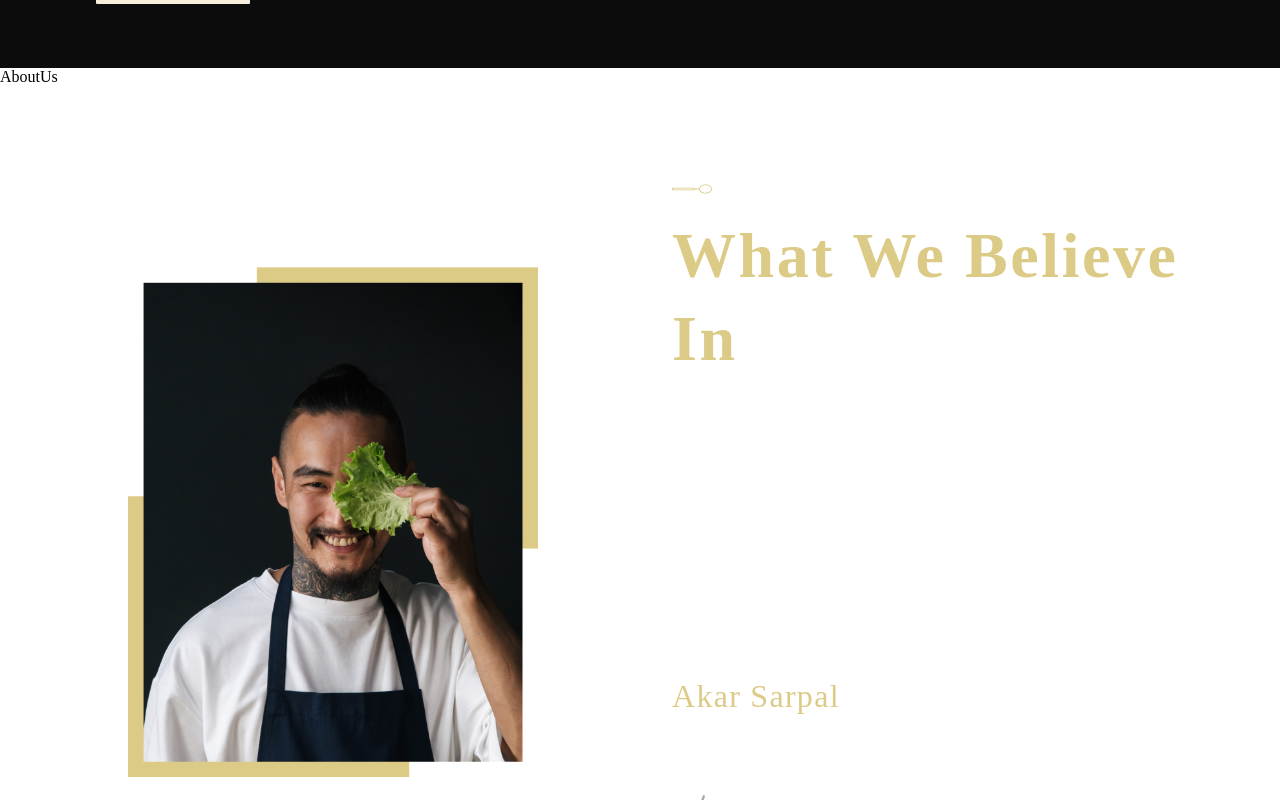
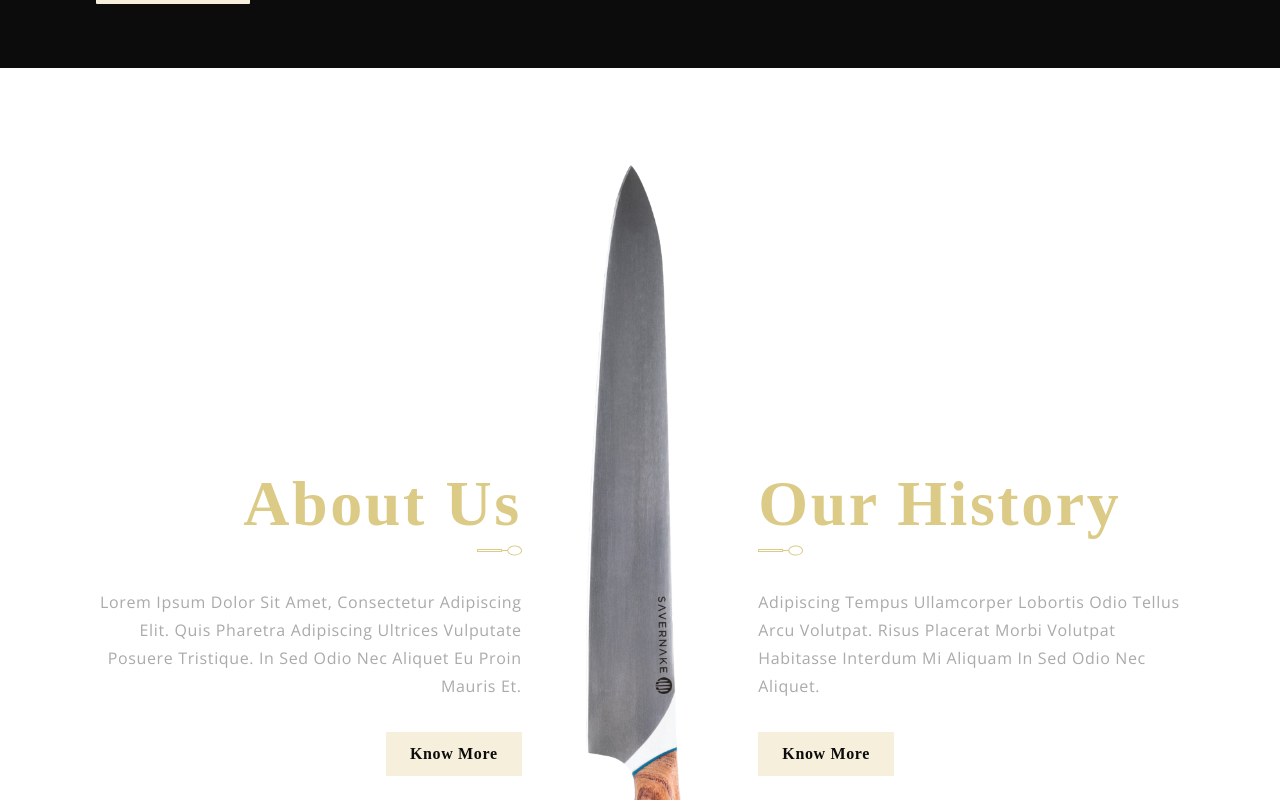
Before and after one commit to gonzalo-brandan/the-kutumb, a React (Create React App) app: page / in a window 1280 px wide. Shown: the part 860-1660 px from the top of the page. Built offline with nearby package versions, Linux system fonts and the light colour scheme; a web font is replaced by a local one.

Commit message:
add aboutus

```diff
--- a/src/container/AboutUs/AboutUs.css
+++ b/src/container/AboutUs/AboutUs.css
@@ -0,0 +1,81 @@
+.app__aboutus {
+    position: relative;
+}
+
+.app__aboutus-overlay {
+    position: absolute;
+    inset: 0;
+}
+
+.app__aboutus-overlay img {
+    width: 391px;
+    height: 415px;
+    z-index: 0;
+}
+
+.app__aboutus-content {
+    width: 100%;
+    z-index: 2;
+}
+
+.app__aboutus-content_about {
+    flex: 1;
+    display: flex;
+    justify-content: flex-end;
+    align-items: flex-end;
+    flex-direction: column;
+
+    text-align: right;
+}
+
+.app__aboutus-content_knife {
+    margin: 2rem 4rem;
+}
+
+.app__aboutus-content_knife img {
+    height: 910px;
+}
+
+.app__aboutus-content_history {
+    flex: 1;
+    display: flex;
+    justify-content: flex-start;
+    align-items: flex-start;
+    flex-direction: column;
+
+    text-align: left;
+}
+
+.app__aboutus-content_about p,
+.app__aboutus-content_history p {
+    margin: 2rem 0;
+    color: var(--color-grey);
+}
+
+@media screen and (min-width: 2000px) {
+    .app__aboutus-content_knife img {
+        height: 1110px;
+    }
+
+    .app__aboutus-content_about p,
+    .app__aboutus-content_history p {
+        margin: 4rem 0;
+    }
+}
+
+@media screen and (max-width: 900px) {
+    .app__aboutus-content {
+        flex-direction: column;
+    }
+
+    .app__aboutus-content_knife {
+        margin: 4rem 0;
+    }
+}
+
+@media screen and (max-width: 650px) {
+    .app__aboutus-overlay img {
+        width: 80%;
+        height: 320px;
+    }
+}
--- a/src/container/AboutUs/AboutUs.jsx
+++ b/src/container/AboutUs/AboutUs.jsx
@@ -1,10 +1,33 @@
 import React from 'react';
 
+import { images } from '../../constants';
 import './AboutUs.css';
 
 const AboutUs = () => (
-  <div>
-    AboutUs
+  <div className="app__aboutus app__bg flex__center section__padding" id="about">
+    <div className="app__aboutus-overlay flex__center">
+      {/* <img src={images.G} alt="G_overlay" /> */}
+    </div>
+
+    <div className="app__aboutus-content flex__center">
+      <div className="app__aboutus-content_about">
+        <h1 className="headtext__cormorant">About Us</h1>
+        <img src={images.spoon} alt="about_spoon" className="spoon__img" />
+        <p className="p__opensans">Lorem ipsum dolor sit amet, consectetur adipiscing elit. Quis pharetra adipiscing ultrices vulputate posuere tristique. In sed odio nec aliquet eu proin mauris et.</p>
+        <button type="button" className="custom__button">Know More</button>
+      </div>
+
+      <div className="app__aboutus-content_knife flex__center">
+        <img src={images.knife} alt="about_knife" />
+      </div>
+
+      <div className="app__aboutus-content_history">
+        <h1 className="headtext__cormorant">Our History</h1>
+        <img src={images.spoon} alt="about_spoon" className="spoon__img" />
+        <p className="p__opensans">Adipiscing tempus ullamcorper lobortis odio tellus arcu volutpat. Risus placerat morbi volutpat habitasse interdum mi aliquam In sed odio nec aliquet.</p>
+        <button type="button" className="custom__button">Know More</button>
+      </div>
+    </div>
   </div>
 );
 
```
